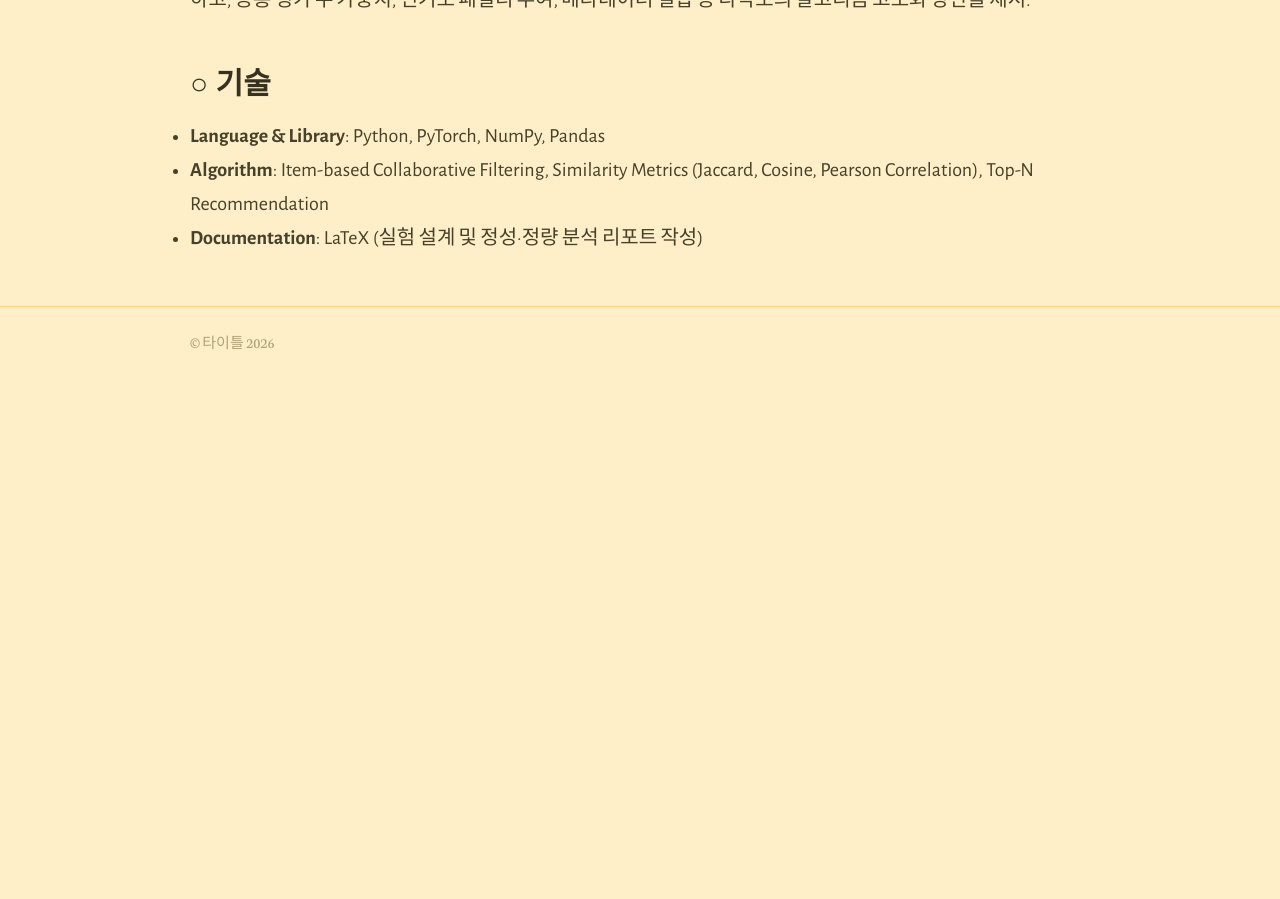
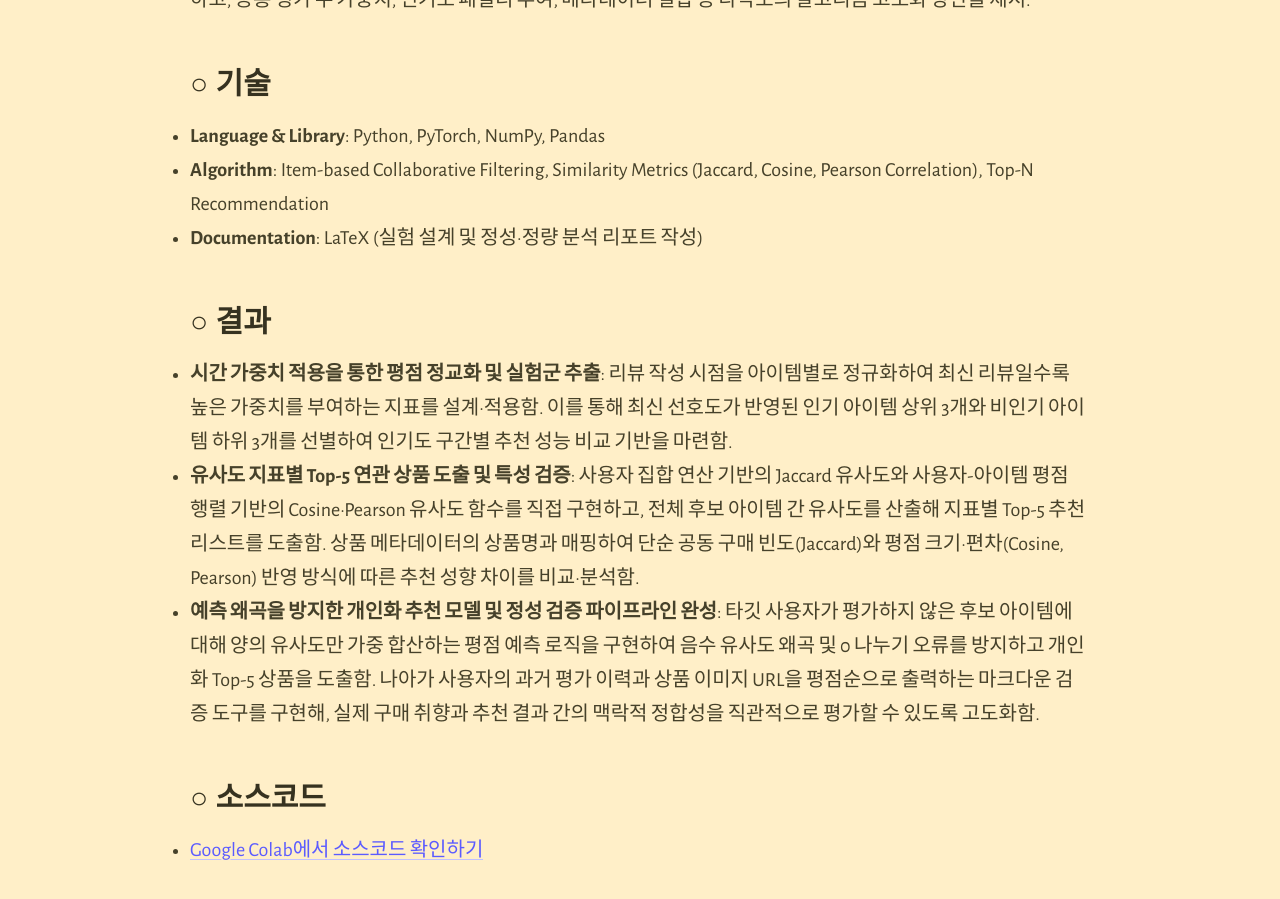
Before and after one commit to namhyung123/namhyung123.github.io, a Jekyll site: the page built from _posts/2026-11-22-main.md, in a window 1280 px wide and 900 px high, scrolled down 1099 px. Built offline with Jekyll 4.4.1, drawn with Linux system fonts in a browser that asks for light colours; before the commit the page ends 1475 px from its top, so only the background shows below that.

Commit message:
Enhance document with results and source code sections
Added results and source code sections to the document, detailing the implementation and outcomes of the recommendation model.

```diff
--- a/_posts/2026-11-22-main.md
+++ b/_posts/2026-11-22-main.md
@@ -23,3 +23,11 @@ Amazon 리뷰 데이터 기반 아이템 협업 필터링(Item-based CF) 추천
 * **Language & Library**: Python, PyTorch, NumPy, Pandas
 * **Algorithm**: Item-based Collaborative Filtering, Similarity Metrics (Jaccard, Cosine, Pearson Correlation), Top-N Recommendation
 * **Documentation**: LaTeX (실험 설계 및 정성·정량 분석 리포트 작성)
+
+### ○ 결과
+- **시간 가중치 적용을 통한 평점 정교화 및 실험군 추출**: 리뷰 작성 시점을 아이템별로 정규화하여 최신 리뷰일수록 높은 가중치를 부여하는 지표를 설계·적용함. 이를 통해 최신 선호도가 반영된 인기 아이템 상위 3개와 비인기 아이템 하위 3개를 선별하여 인기도 구간별 추천 성능 비교 기반을 마련함.
+- **유사도 지표별 Top-5 연관 상품 도출 및 특성 검증**: 사용자 집합 연산 기반의 Jaccard 유사도와 사용자-아이템 평점 행렬 기반의 Cosine·Pearson 유사도 함수를 직접 구현하고, 전체 후보 아이템 간 유사도를 산출해 지표별 Top-5 추천 리스트를 도출함. 상품 메타데이터의 상품명과 매핑하여 단순 공동 구매 빈도(Jaccard)와 평점 크기·편차(Cosine, Pearson) 반영 방식에 따른 추천 성향 차이를 비교·분석함.
+- **예측 왜곡을 방지한 개인화 추천 모델 및 정성 검증 파이프라인 완성**: 타깃 사용자가 평가하지 않은 후보 아이템에 대해 양의 유사도만 가중 합산하는 평점 예측 로직을 구현하여 음수 유사도 왜곡 및 0 나누기 오류를 방지하고 개인화 Top-5 상품을 도출함. 나아가 사용자의 과거 평가 이력과 상품 이미지 URL을 평점순으로 출력하는 마크다운 검증 도구를 구현해, 실제 구매 취향과 추천 결과 간의 맥락적 정합성을 직관적으로 평가할 수 있도록 고도화함.
+
+### ○ 소스코드
+* <a href="https://colab.research.google.com/drive/1YagIEq5MiC7TjZj4miFuxjjcEkQ-cZD6" target="_blank">Google Colab에서 소스코드 확인하기</a>
```
